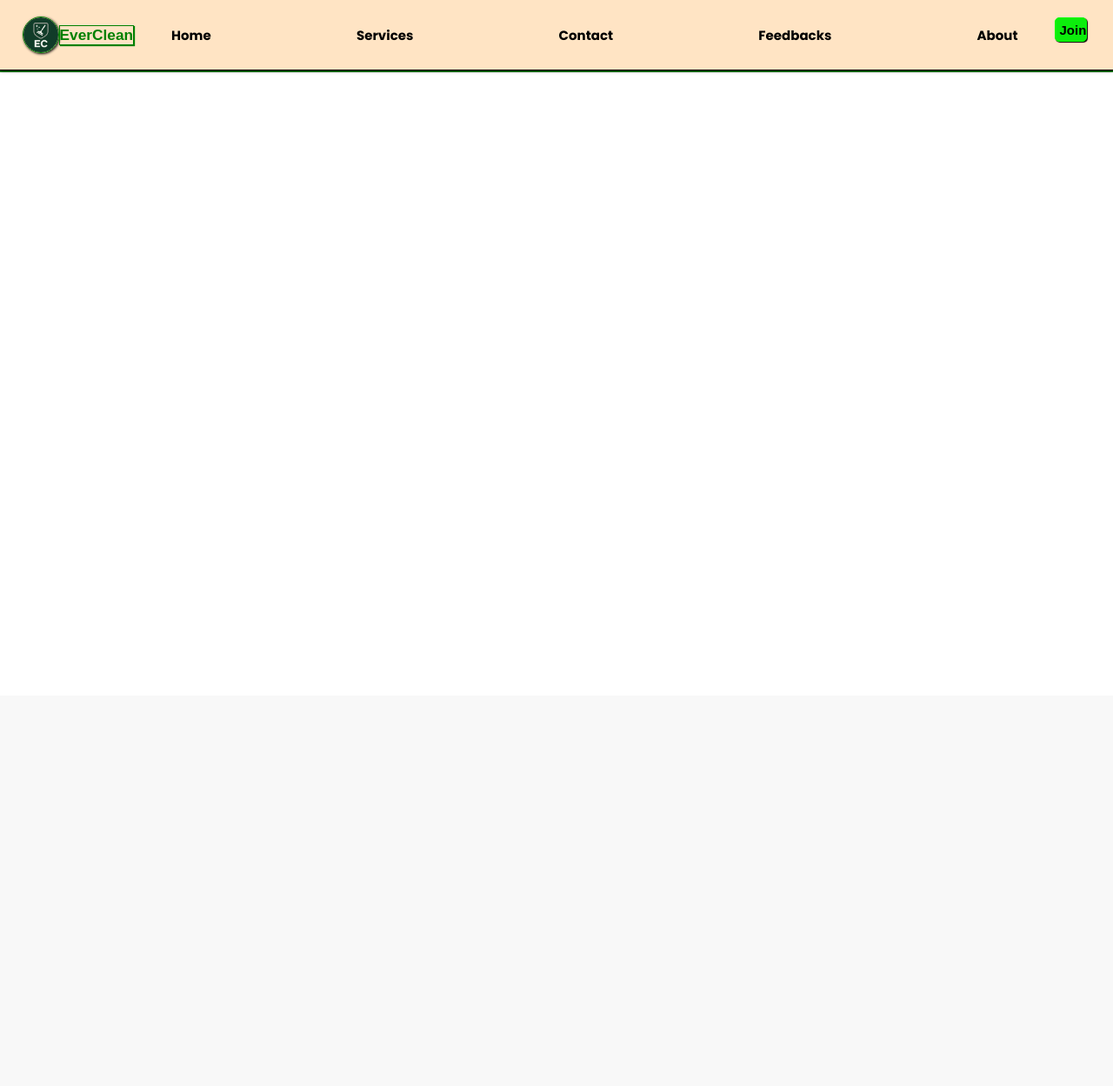
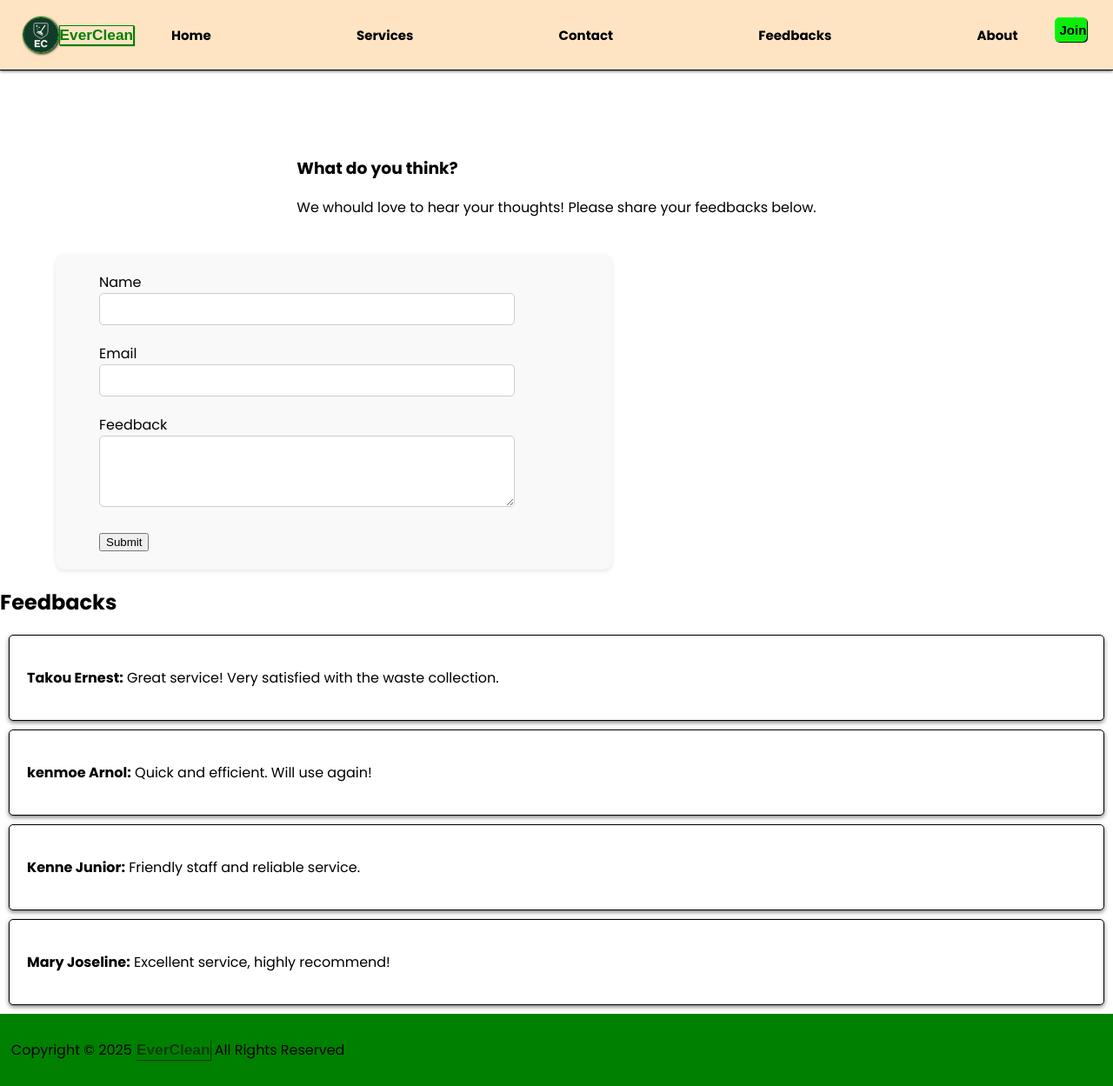
Before and after one commit to EverCleanIntern/EverClean, a PHP site: page /feedback.html in a window 1280 px wide. Shown: the whole page at 87% size. Before the commit the page ends 84 px from the top, so only its background shows below. Run offline with PHP 8.4, Linux system fonts and the light colour scheme.

Commit message:
feedbacks

```diff
--- a/feedback.css
+++ b/feedback.css
@@ -3,6 +3,80 @@ body{
     margin: 0;
     font-family:'poppins' ,sans-serif;
 }
+
+main{
+    display: flex;
+    flex-direction: column;
+}
+
+.top{
+    margin-top: 20vh;
+    justify-items: center;
+    align-items: center;
+}
+
+h3 p{
+    line-height: 25px;
+    margin-left: 5%;
+}
+
+.feedback-container{
+    display: flex;
+    flex-direction: column;
+    align-items: center;
+    margin-top: 20px;
+}
+
+.feedback-container label{
+    font-size: 1.2em;
+    margin-bottom: 10px;
+}
+
+.feedback-form input,
+.feedback-form textarea{
+    width: 80%;
+    max-width: 600px;
+    padding: 10px;
+    margin-bottom: 20px;
+    border: 1px solid #ccc;
+    border-radius: 5px;
+    outline: none;
+}
+
+.feedback-container h1{
+    margin-bottom: 20px;
+    text-align: center;
+}
+
+.feedback-container p{
+    text-align: center;
+    margin-bottom: 20px;
+}
+.feedback-form{
+    width: 80%;
+    max-width: 600px;
+    background-color: #f9f9f9;
+    padding: 20px;
+    border-radius: 10px;
+    box-shadow: 0 2px 5px rgba(0,0,0,0.1);
+    margin-left: 5%;
+}
+
+form{
+    margin-left: 5%;
+}
+
+.feedback-item{
+    display: flex;
+    flex-direction: column;
+    background-color: rgb(255, 255, 255);
+    border: 1px solid;
+    box-shadow: 0 2px 5px rgb(125, 122, 122);
+    margin: 10px;
+    padding: 20px;
+    border-radius: 5px;
+}
+
 
 
 
--- a/feedback.html
+++ b/feedback.html
@@ -40,6 +40,52 @@
             </div>
     </header>
 
+    <main>
+       <div class="top">
+         <div>
+            <h3>What do you think?</h3>
+            <p>We whould love to hear your thoughts! Please share your feedbacks below.</p>
+        </div>
+
+        <div>
+            <img src="" alt="">
+        </div>
+       </div>
+
+
+        <div class="feedback-form">
+            <form action="">
+                <label for="name">Name</label><br>
+                <input type="text" id="name" name="name" required><br>
+
+                <label for="email">Email</label><br>
+                <input type="email" id="email" name="email" required><br>
+
+                <label for="feedback">Feedback</label><br>
+                <textarea id="feedback" name="feedback" rows="4" required></textarea><br>
+
+                <button type="submit">Submit</button>
+            </form>
+        </div>
+
+        <div class="feedbacks">
+            <h2>Feedbacks</h2>
+            <div class="feedback-item">
+                <p><strong>Takou Ernest:</strong> Great service! Very satisfied with the waste collection.</p>
+            </div>
+            <div class="feedback-item">
+                <p><strong>kenmoe Arnol:</strong> Quick and efficient. Will use again!</p>
+            </div>
+            <div class="feedback-item">
+                <p><strong>Kenne Junior:</strong> Friendly staff and reliable service.</p>
+            </div>
+
+            <div class="feedback-item">
+                <p><strong>Mary Joseline:</strong> Excellent service, highly recommend!</p>
+            </div>
+        </div>
+    </main>
+
      <footer>
          <p class="Copyright">Copyright &copy; 2025 <label class="label">EverClean</label> All Rights Reserved</p>
     </footer>
--- a/index.css
+++ b/index.css
@@ -1,6 +1,6 @@
 body{
     margin: 0;
-    line-height: 1.6;
+    line-height: 1.5;
     padding: 0;
     overflow-x: hidden;
     font-family:'poppins' ,sans-serif;
```
